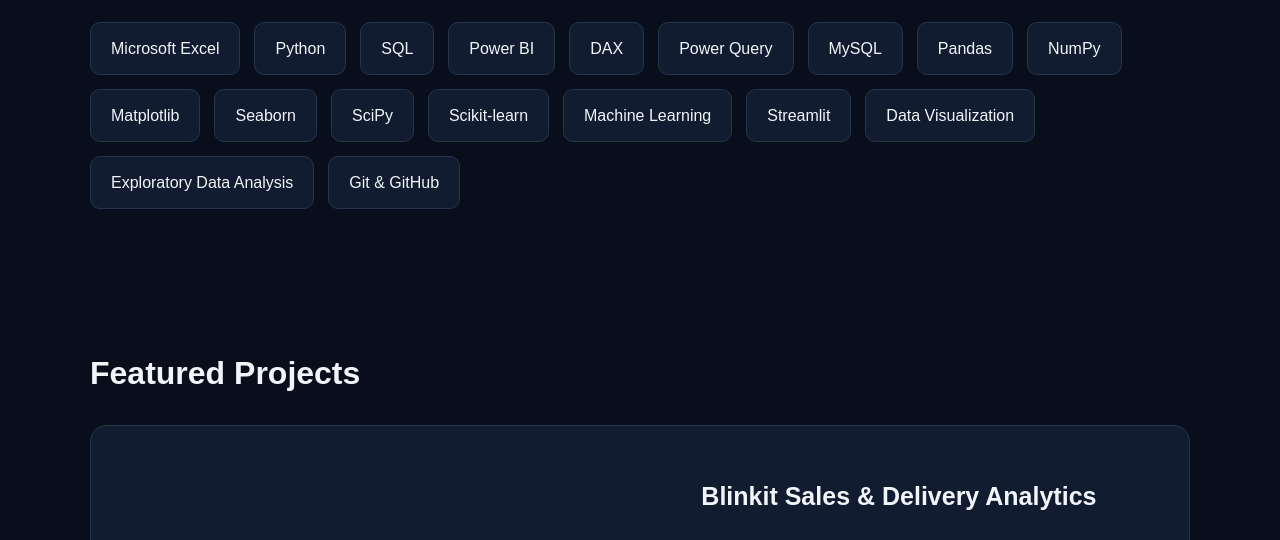
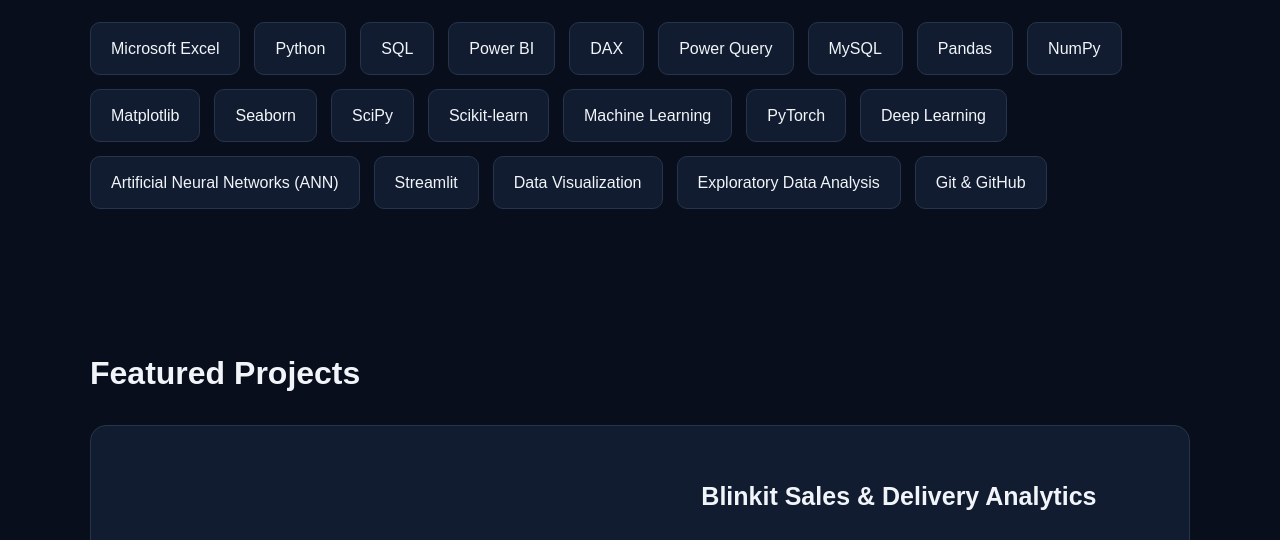
Before and after one commit to ditya0101gupta-svg/data-analytics-portfolio, a plain HTML site: page index.html in a window 1280 px wide. Shown: the part 1105-1645 px from the top of the page. Drawn offline with Linux system fonts and the light colour scheme.

Commit message:
Add PyTorch and related topics to index.html

```diff
--- a/index.html
+++ b/index.html
@@ -81,6 +81,9 @@
     <span>SciPy</span>
     <span>Scikit-learn</span>
     <span>Machine Learning</span>
+    <span>PyTorch</span>
+    <span>Deep Learning</span>
+    <span>Artificial Neural Networks (ANN)</span>
     <span>Streamlit</span>
     <span>Data Visualization</span>
     <span>Exploratory Data Analysis</span>
```
